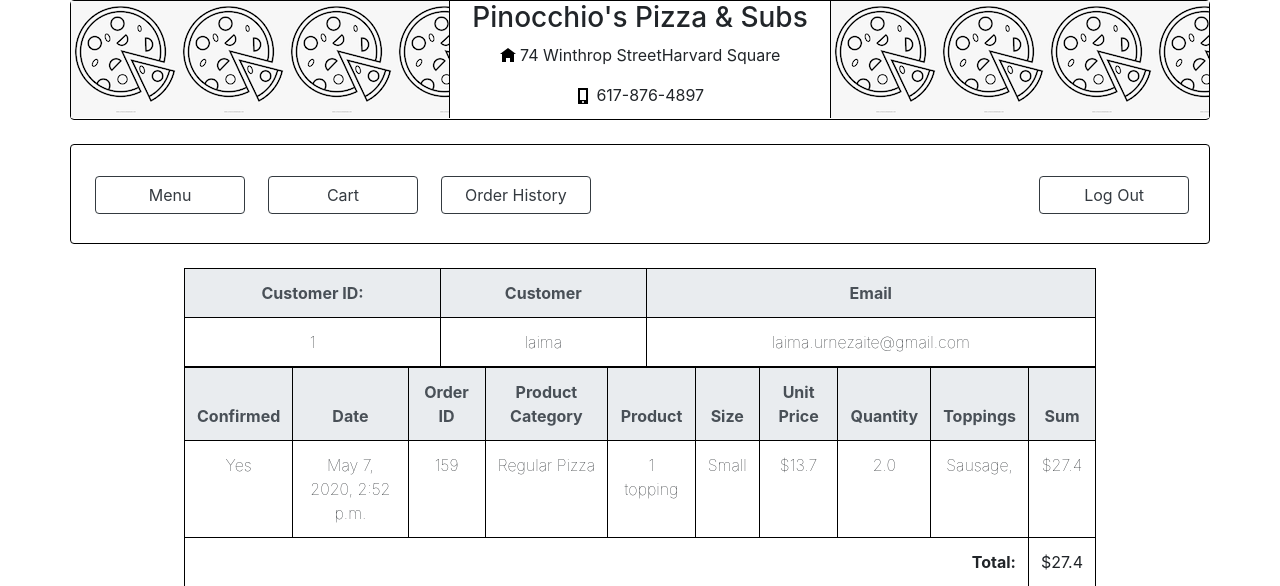
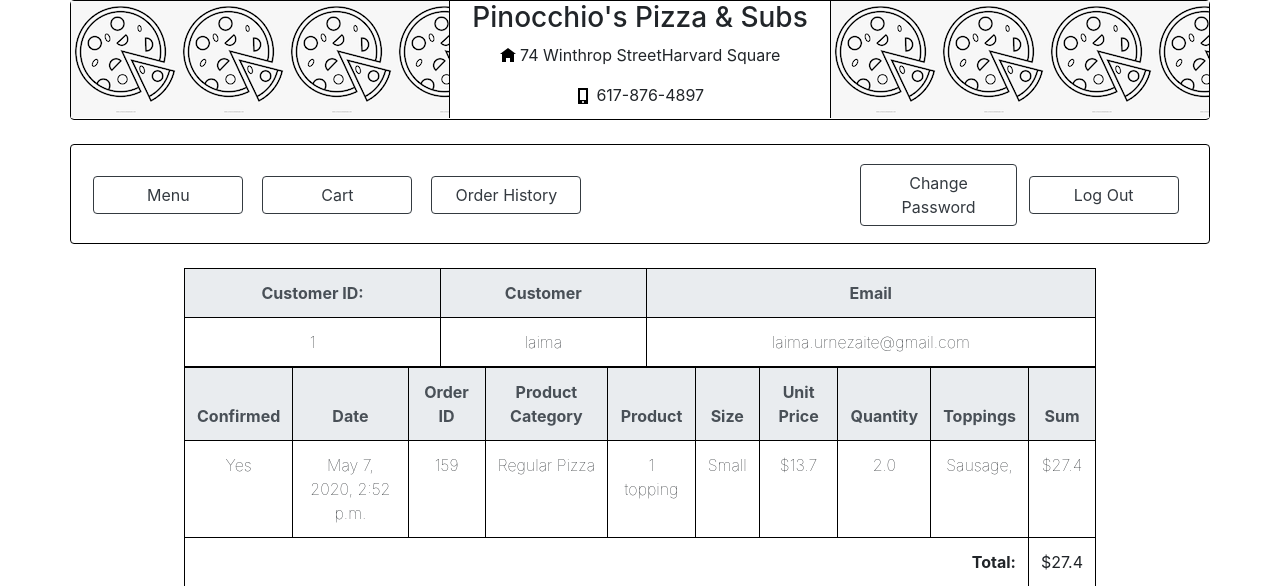
Before and after one commit to laimaurnezaite/Pinocchios, a Django app: page /orders/confirmed/ in a window 1280 px wide. Shown: the top 586 px of the page. Run offline with Django 3.2, Linux system fonts and the light colour scheme; a user stored in the database is signed in; data comes from the database, SQL or seed files in the repository; some libraries are stand-ins or nearby versions.

Commit message:
add change password button

```diff
--- a/templates/base.html
+++ b/templates/base.html
@@ -30,7 +30,8 @@
                     <!-- <button type="button" id="menu" class="p-2 bd-highlight" onclick="location.href='{% url 'logout' %}'">Log Out </button> -->
                 </div>
                 {% if user.is_authenticated %}
-                    <div class="col-2" style="text-align:center; margin:auto">
+                    <div class="col-4" style="text-align:center; margin:auto">
+                        <button type="button" style="width: 45%;" id="menu" class="btn btn-outline-dark" onclick="location.href='{% url 'password_change' %}'">Change Password</button>
                         <button type="button" id="menu" class="btn btn-outline-dark" onclick="location.href='{% url 'logout' %}'">Log Out</button>
                     </div>
                 {% else %}
```
